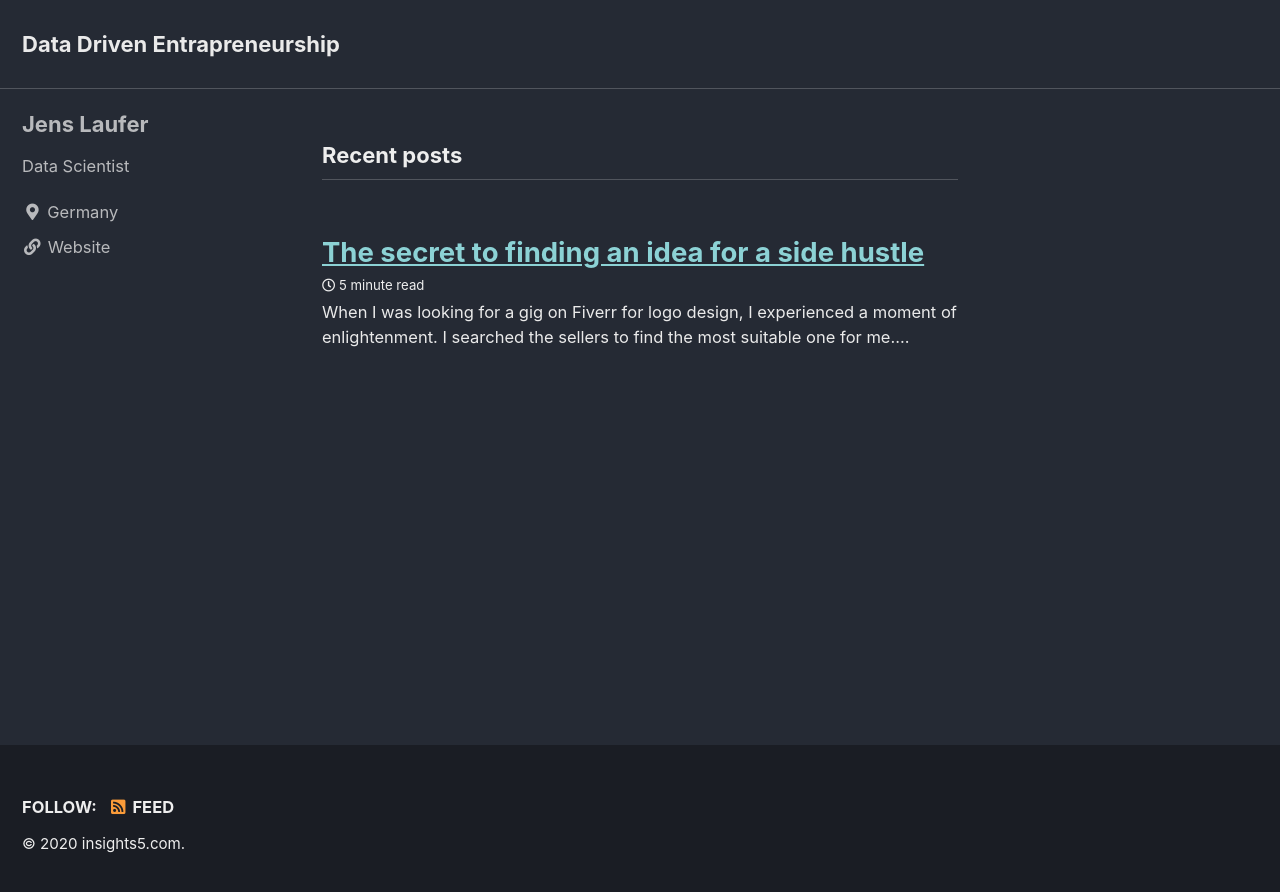
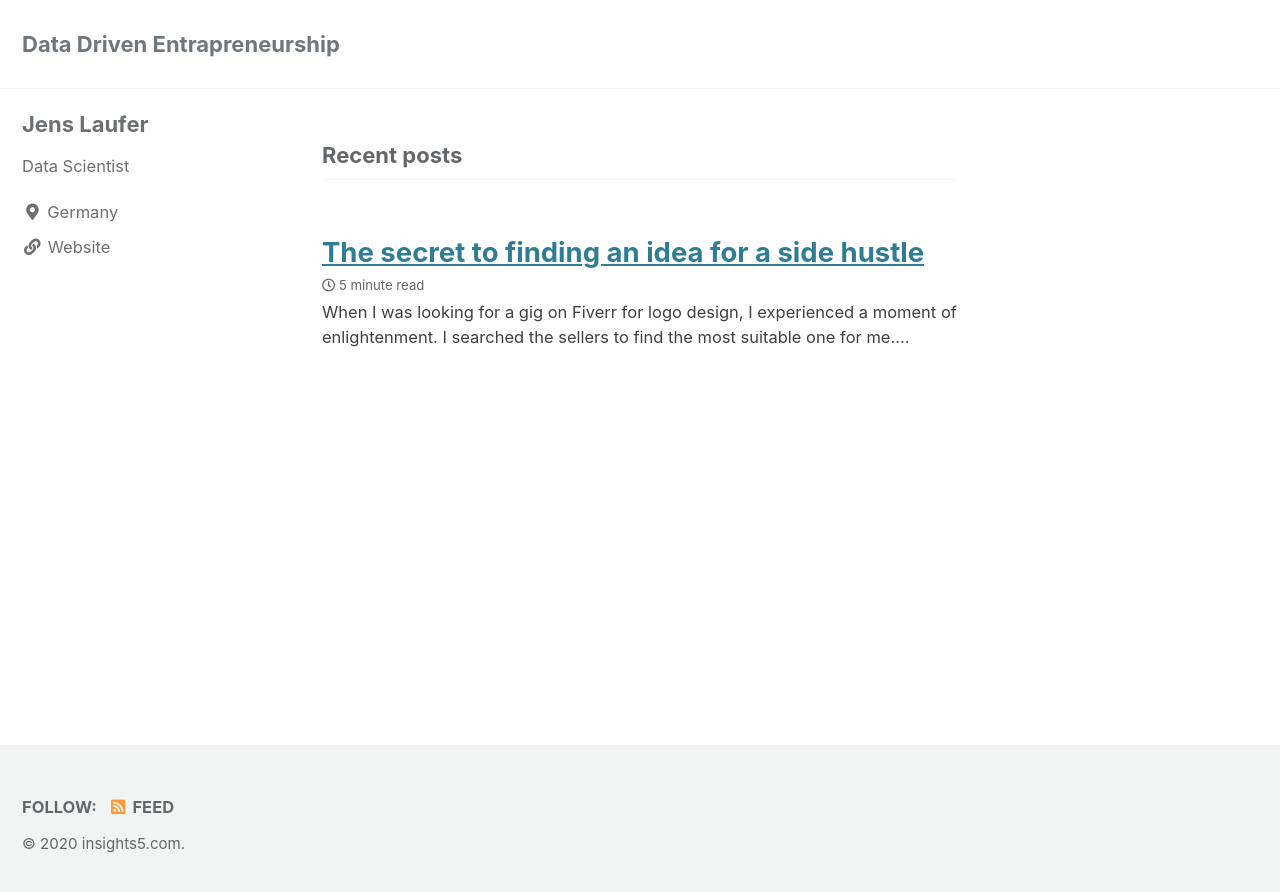
Before and after one commit to jenslaufer/data-driven-entrepreneurship-blog, a Jekyll site: the page built from index.html, in a window 1280 px wide. Shown: the top 892 px of the page. Built offline with Jekyll 4.4.1, drawn with Linux system fonts in a browser that asks for light colours; cached includes are drawn as plain includes; the list of posts is cut into pages by our own code.

Commit message:
changed skin

```diff
--- a/_config.yml
+++ b/_config.yml
@@ -12,7 +12,7 @@
 
 # theme                  : "minimal-mistakes-jekyll"
 # remote_theme           : "mmistakes/minimal-mistakes"
-minimal_mistakes_skin    : "dark" # "air", "aqua", "contrast", "dark", "dirt", "neon", "mint", "plum", "sunrise"
+minimal_mistakes_skin    : "default" # "air", "aqua", "contrast", "dark", "dirt", "neon", "mint", "plum", "sunrise"
 
 # Site Settings
 locale                   : "en-US"
--- a/_includes/marketing/optin.html
+++ b/_includes/marketing/optin.html
@@ -2,6 +2,7 @@
   .mauticform_wrapper {
     max-width: 600px;
     margin: 10px auto;
+
   }
   .mauticform-innerform {
   }
--- a/_layouts/single.html
+++ b/_layouts/single.html
@@ -72,7 +72,7 @@ include breadcrumbs.html %} {% endunless %} {% endif %}
         </h4>
         {% endif %} {% include page__taxonomy.html %} {% include page__date.html
         %}
-        {% include /marketing/optin.html}
+        {% include /marketing/optin.html %}
       </footer>
 
       {% if page.share %}{% include social-share.html %}{% endif %} {% include
```
